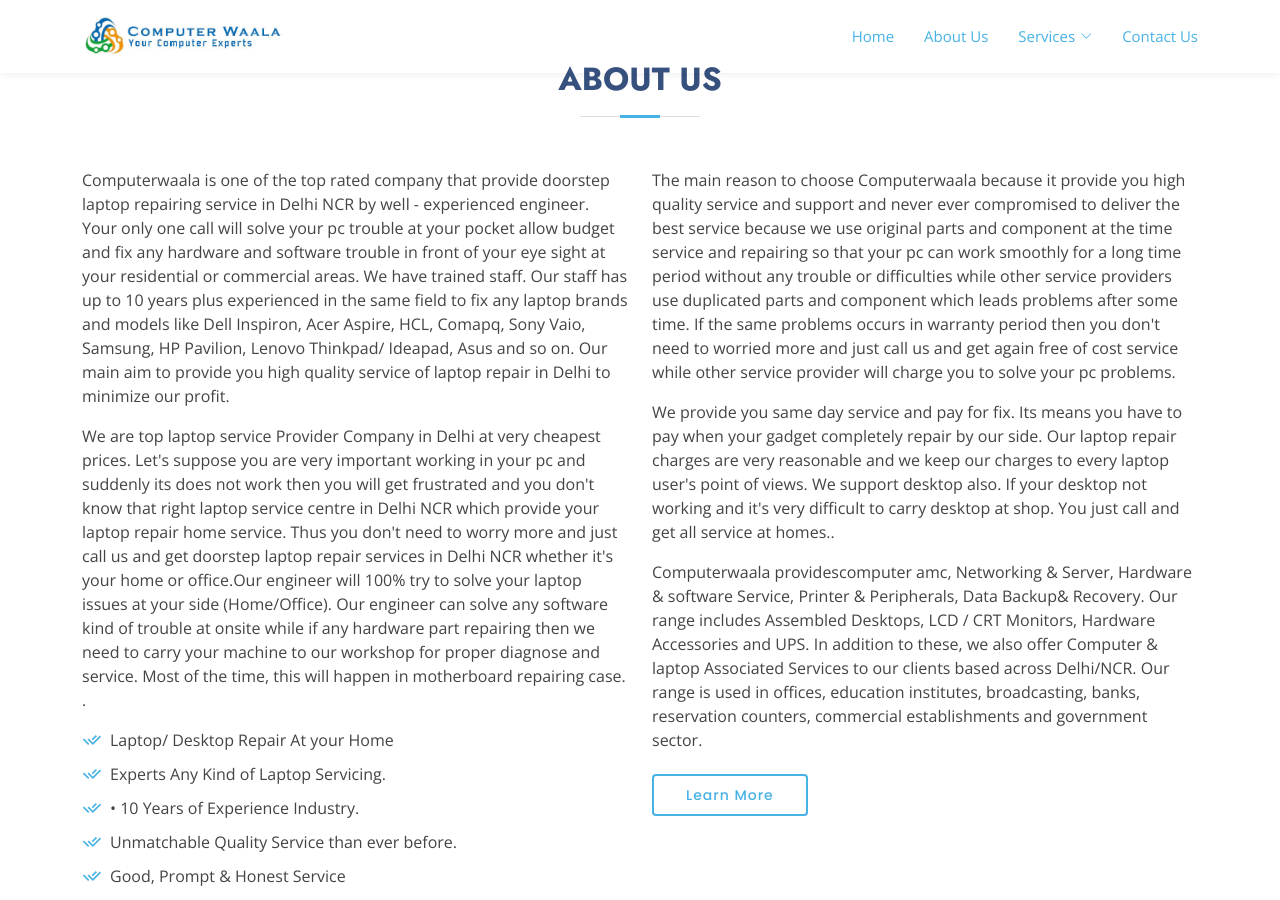
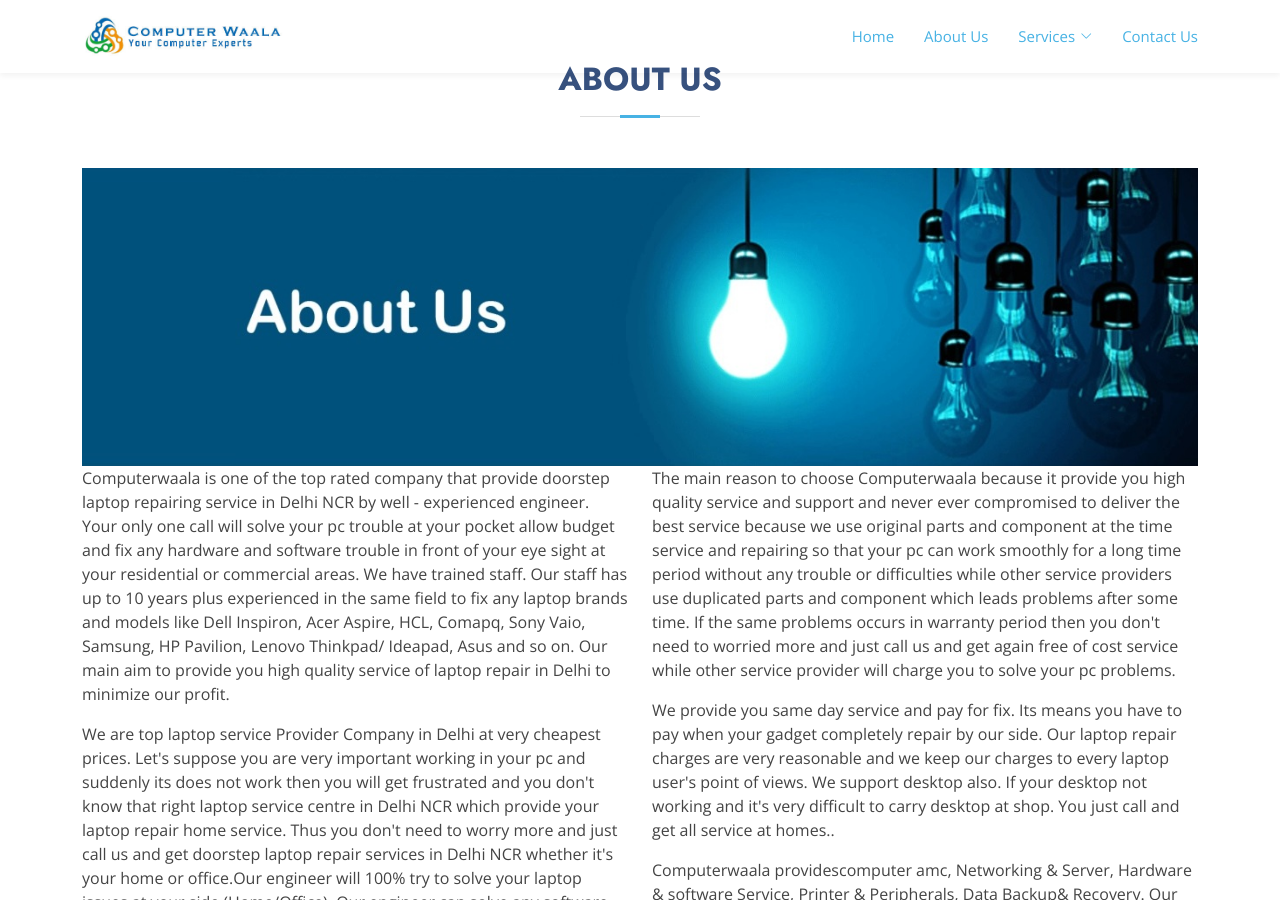
Before and after one commit to ProgrammerNomad/computerwaala, a Jekyll site: the page built from pages/about.html, in a window 1280 px wide and 900 px high. Built offline with Jekyll 4.4.1, drawn with Linux system fonts in a browser that asks for light colours.

Commit message:
about us

```diff
--- a/pages/about.html
+++ b/pages/about.html
@@ -14,6 +14,12 @@
 
         <div class="section-title">
           <h2>About Us</h2>
+        </div>
+
+        <div class="row">
+          <div class="col-lg-12">
+            <img src="/assets/img/aboutus.jpg" class="img-fluid" alt="Responsive">
+          </div>
         </div>
 
         <div class="row content">
```
Also changed, not shown: assets/img/aboutus.jpg (added).
